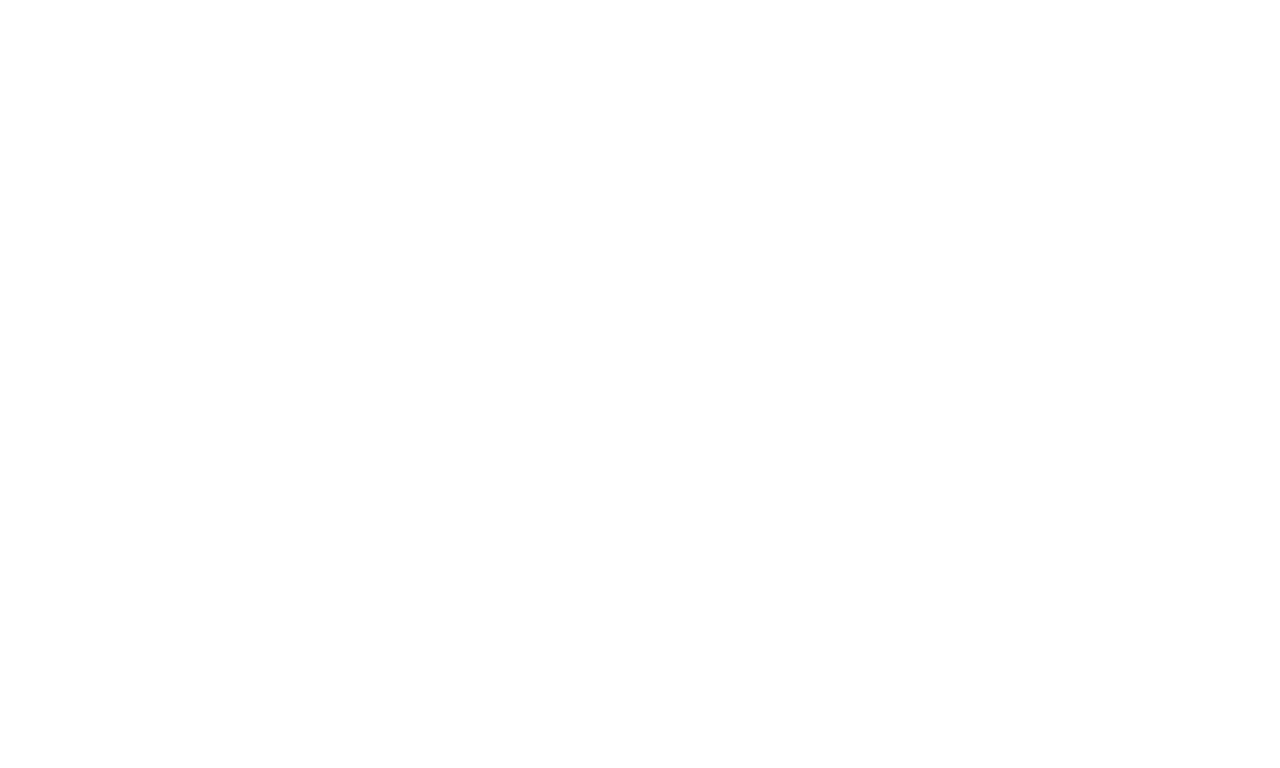
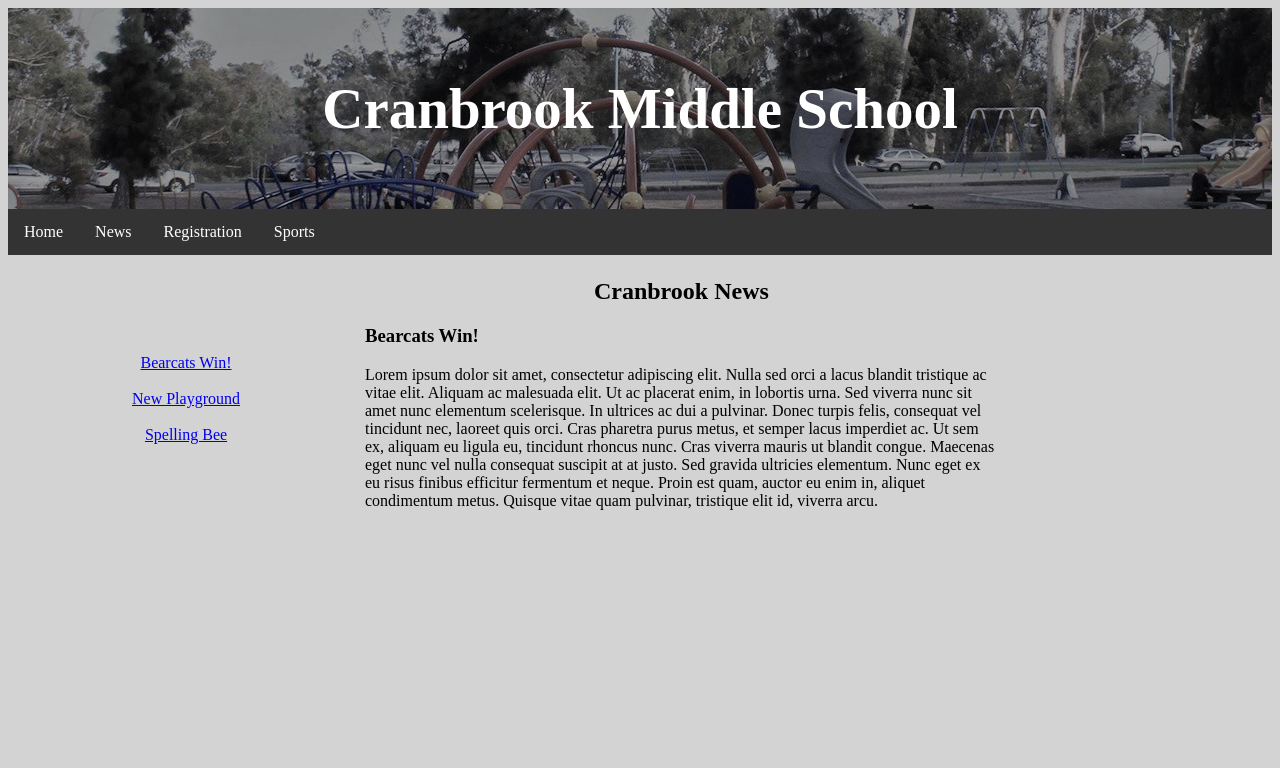
Before and after one commit to gouldeg/capgeminiProjects, a plain HTML site: page SchoolWebsite/Pages/news.html in a window 1280 px wide. Drawn offline with Linux system fonts and the light colour scheme.

Commit message:
finished every page except for sports

```diff
--- a/SchoolWebsite/CSS/styles.css
+++ b/SchoolWebsite/CSS/styles.css
@@ -38,7 +38,14 @@ nav li a {
 nav li a:hover {
   background-color: #111;
 }
-
+.test{
+	overflow: scroll;
+	width:70%;
+	height: 300px;
+}
+.side{
+	width:350px;
+}
 .active {
 
 }
--- a/SchoolWebsite/Pages/news.html
+++ b/SchoolWebsite/Pages/news.html
@@ -1,10 +1,51 @@
 <!DOCTYPE html>
 <html>
+
 <head>
-<meta charset="ISO-8859-1">
-<title>Insert title here</title>
+	<meta charset="ISO-8859-1">
+	<link rel="stylesheet" type="text/css" href="../CSS/styles.css">
+	<title>News</title>
 </head>
+<header class="hdr">
+		<div align="center"><h1>Cranbrook Middle School</h1></div>
+	</header>
+	<nav>
+		<ul align="center">
+  			<li><a href="index.html">Home</a></li>
+  			<li><a href="news.html">News</a></li>
+  			<li><a class="active" href="registration.html">Registration</a></li>
+  			<li><a href="sports.html">Sports</a></li>
+		</ul>
+	</nav>
 <body>
+<table>
+	<tr>
+		<td>
+			<div class="side" align="center">
+				<a href="#bWin">Bearcats Win!</a><br><br>
+				<a href="#newP">New Playground</a><br><br>
+				<a href="#sb">Spelling Bee</a><br><br>
+			</div>
+		</td>
+		<td>
+			<div name="dest" class="test">
+				<h2 align="center">Cranbrook News</h2>
+				<h3 id="bWin">Bearcats Win!</h3>
+				<p>Lorem ipsum dolor sit amet, consectetur adipiscing elit. Nulla sed orci a lacus blandit tristique ac vitae elit. Aliquam ac malesuada elit. Ut ac placerat enim, in lobortis urna. Sed viverra nunc sit amet nunc elementum scelerisque. In ultrices ac dui a pulvinar. Donec turpis felis, consequat vel tincidunt nec, laoreet quis orci. Cras pharetra purus metus, et semper lacus imperdiet ac. Ut sem ex, aliquam eu ligula eu, tincidunt rhoncus nunc. Cras viverra mauris ut blandit congue. Maecenas eget nunc vel nulla consequat suscipit at at justo. Sed gravida ultricies elementum. Nunc eget ex eu risus finibus efficitur fermentum et neque. Proin est quam, auctor eu enim in, aliquet condimentum metus. Quisque vitae quam pulvinar, tristique elit id, viverra arcu.</p>
+				<br><br>
+				<h3 id="newP">New Playground to be built soon</h3>
+				<p>Donec vitae quam at justo mollis dictum nec in mi. In tincidunt elit ex, ut venenatis ex pulvinar vel. Aliquam a felis a dui molestie accumsan ac id urna. Nunc non odio turpis. Vestibulum vehicula vitae leo semper porttitor. Nunc porta felis sed risus lacinia, id scelerisque dui semper. Phasellus imperdiet, mauris nec aliquet finibus, nisl nulla molestie purus, in facilisis purus magna eu augue. Nullam ac ante in augue fringilla vestibulum. Sed quis nibh et tortor mattis venenatis. Vivamus a tincidunt mauris. Ut luctus quis nisl eu dictum. Etiam elementum orci pulvinar, tincidunt erat quis, placerat nunc. Nam purus augue, euismod ac arcu a, efficitur bibendum quam. Duis vel commodo dolor, sit amet consectetur lacus. Proin nec enim arcu.</p>
+				<br><br>
+				<h3 id="sb">27th Annual Spelling Bee this friday!</h3>
+				<p>Quisque posuere enim odio, iaculis volutpat justo interdum blandit. In hac habitasse platea dictumst. Donec non mi efficitur ex rhoncus feugiat eu non purus. Donec porttitor sapien eget velit mattis, a sollicitudin risus tincidunt. Morbi sodales ultricies dolor, nec molestie elit sodales sed. Sed tristique ultrices nunc et mattis. Maecenas placerat ex porttitor, hendrerit velit finibus, hendrerit ipsum. Phasellus sem diam, rutrum elementum lacus porta, consequat ornare purus. Aliquam ac nisl nibh. Nulla at sapien non lectus scelerisque interdum. Integer finibus finibus turpis, non condimentum eros varius vel. Aliquam non felis placerat, dapibus tellus sit amet, egestas nisl. Nam et metus non neque malesuada elementum sed quis tellus. Fusce vel turpis ut nibh maximus lacinia eget vitae tortor. Nulla ac facilisis dolor, quis maximus purus.</p>
+				<br><br>
+			</div>
+		</td>
+	</tr>
+</table>
+
 
 </body>
+
+
 </html>
```
Also changed, not shown: SchoolWebsite/Pages/index.html (+13 -3 lines), SchoolWebsite/Pages/registration.html (+4 -6 lines), SchoolWebsite/Pages/sports.html (+15 -2 lines).
